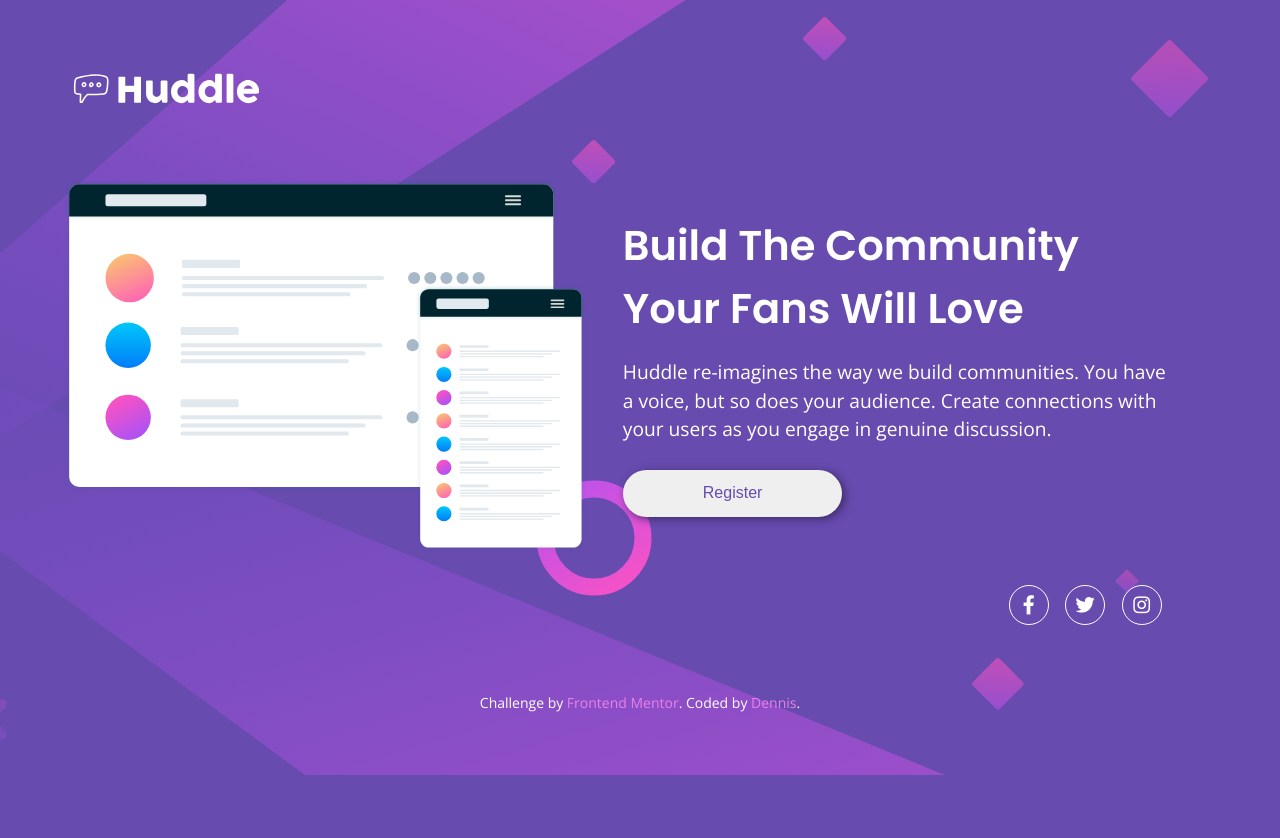
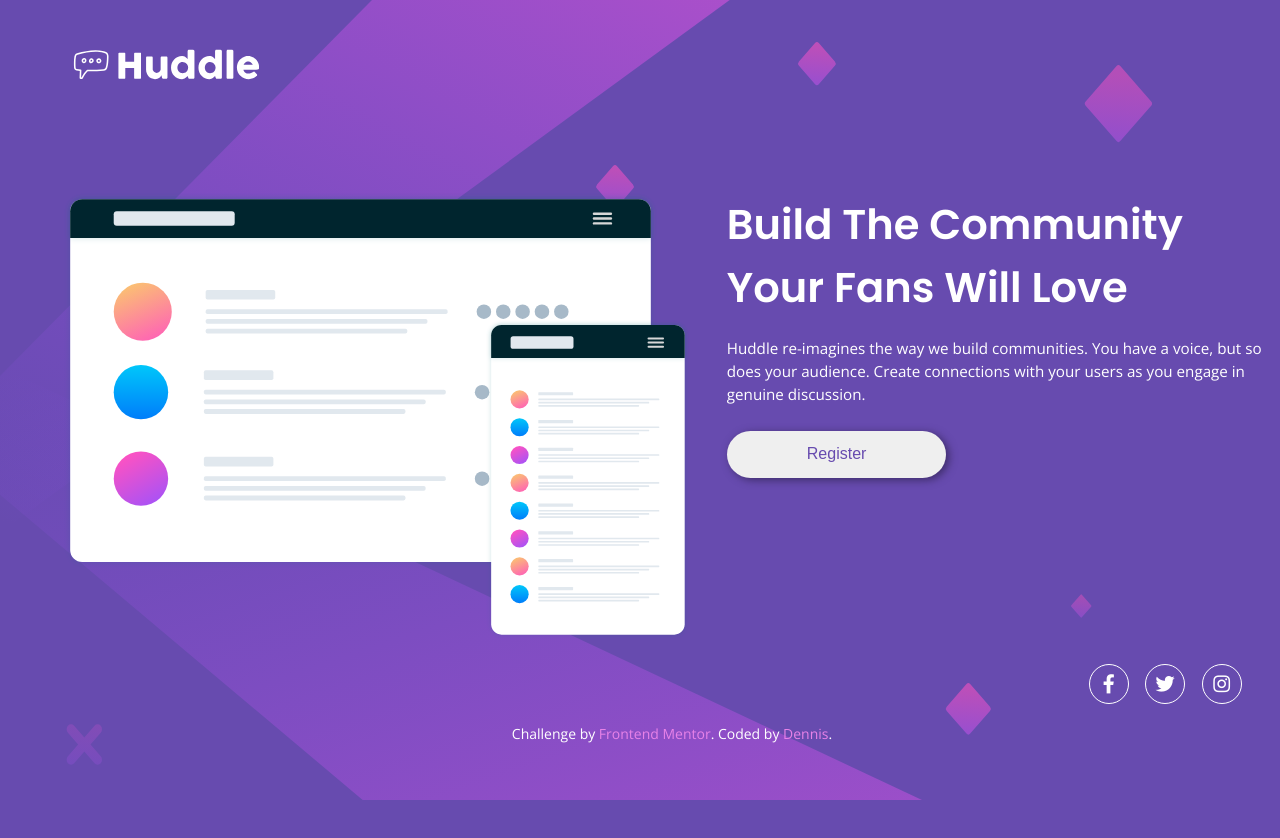
Before and after one commit to dponline-nl/FM_huddle-landing-page, a plain HTML site: page index.html in a window 1280 px wide. Before the commit the page ends 800 px from the top, so only its background shows below. Drawn offline with nearby package versions, Linux system fonts and the light colour scheme.

Commit message:
Code cleanup, fixing background

```diff
--- a/style.css
+++ b/style.css
@@ -125,10 +125,7 @@ h1 {
 
 @media screen and (min-width: 800px) {
     body {
-        background-image: url("./img/bg-desktop.svg");
-        background-position: top left -80px;
         background-attachment: fixed;
-        background-size: cover;
         height: 100vh;
     }
 
@@ -139,9 +136,8 @@ h1 {
     }
 
     section {
-        padding: 2.3rem;
-        min-width: 380px;
-        max-width: 50%;
+        padding-left: 2.3rem;
+        max-width: 400px;
     }
 
     h1 {
@@ -150,7 +146,7 @@ h1 {
     }
 
     .wrapper {
-        max-width: 1200px;
+        max-width: 960px;
     }
 
     .img-logo {
@@ -158,28 +154,37 @@ h1 {
     }
 
     .img-mockup {
-        max-width: 100%;
         margin: 0;
         align-self: center;
+    }
+
+    .txt-about {
+        font-size: 0.95rem;
     }
 
     .btn-register {
         margin: 0;
     }
 
+    .attribution {
+        margin-top: 1rem;
+    }
+
     .nav-footer-social {
-        text-align: right;
-        margin-right: 3rem;
+        text-align: center;
+        margin-top: 4rem;
     }
 }
 
 @media screen and (min-width: 1200px) {
     body {
-        background-position: top -25px left -110px;
+        background-image: url("./img/bg-desktop.svg");
+        background-position: top left;
+        background-size: 90% 100vh;
     }
 
     section {
-        max-width: 630px;
+        max-width: 590px;
     }
 
     h1 {
@@ -189,15 +194,17 @@ h1 {
 
     .wrapper {
         max-width: 1440px;
-        padding: 2rem 4rem;
+        padding: 0 0 2rem 4rem;
     }
 
     .img-logo {
-        margin-top: 2rem;
-        margin-bottom: 4rem;
+        margin-top: 2.5rem;
+        margin-bottom: 6.5rem;
     }
 
     .nav-footer-social {
-        margin-top: 2rem;
+        text-align: right;
+        margin-right: 2rem;
+        margin-top: 1.5rem;
     }
 }
```
Also changed, not shown: index.html (+1 -0 lines), Screenshot.png (added).
